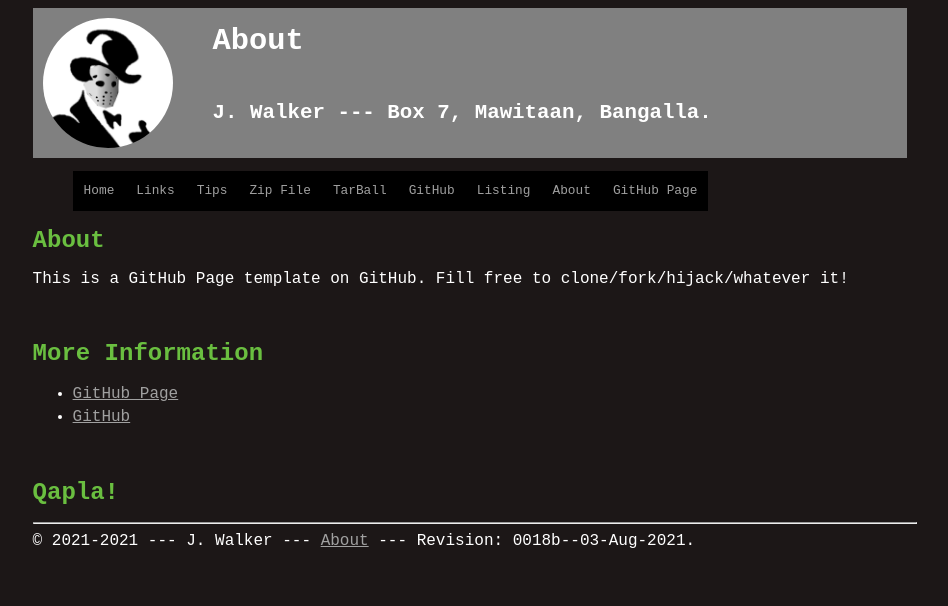
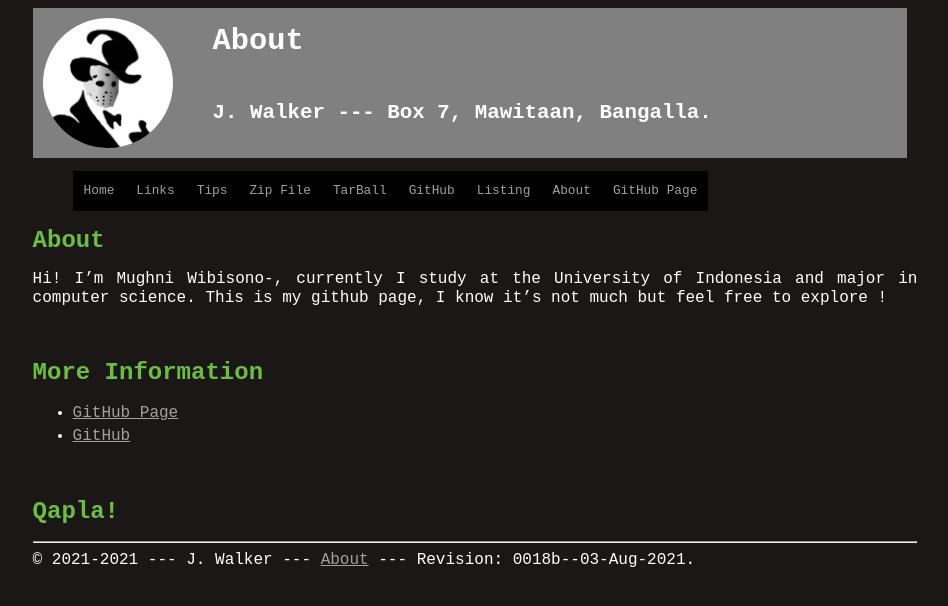
Before and after one commit to MughniWibisono/os212, a Jekyll site: the page built from about.md, in a window 1280 px wide. Shown: the top 606 px of the page, without its empty margins (165-1113 px from the left). Built offline with Jekyll 4.4.1, drawn with Linux system fonts in a browser that asks for light colours; our own code applies the rules of GitHub Pages for plain Markdown files.

Commit message:
Update about.md

```diff
--- a/about.md
+++ b/about.md
@@ -4,8 +4,8 @@
 
 # About
 
-This is a GitHub Page template on GitHub.
-Fill free to clone/fork/hijack/whatever it!
+Hi! I'm Mughni Wibisono-, currently I study at the University of Indonesia and major in computer science.
+This is my github page, I know it's not much but feel free to explore !
 
 <br>
 # More Information
@@ -19,7 +19,7 @@
 </li><li>
 {% for ii in site.navbarlinks %}
   {% if ii.navbar == "GitHub" %}
-    <a href="{{ ii.link | relative_url }}">{{ ii.navbar }}</a>
+    <a href="{{ https://github.com/MughniWibisono/os212 }}">{{ ii.navbar }}</a>
   {% endif %}
 {% endfor %}
 </li></ul><br>
```
